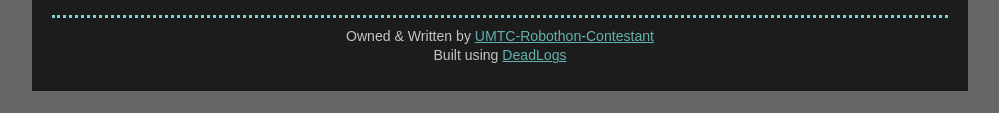
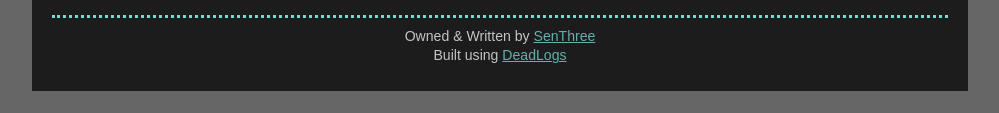
Before and after one commit to senthree2005/world_article, a plain HTML site: page about.html in a window 1280 px wide. Shown: the part 2245-2358 px from the top of the page, without its empty margins (140-1139 px from the left). Drawn offline with Linux system fonts and the light colour scheme.

Commit message:
new author_name

```diff
--- a/deadlogs.js
+++ b/deadlogs.js
@@ -19,7 +19,7 @@ let siteUrl = ''; // You can just put the url of your site here, whether that be
 
 // Put down your name and website/social media
 let author = {
-    name: 'UMTC-Robothon-Contestant',
+    name: 'SenThree',
     url: ''
 };
 
```
Also changed, not shown: about.html (+0 -1 lines).
